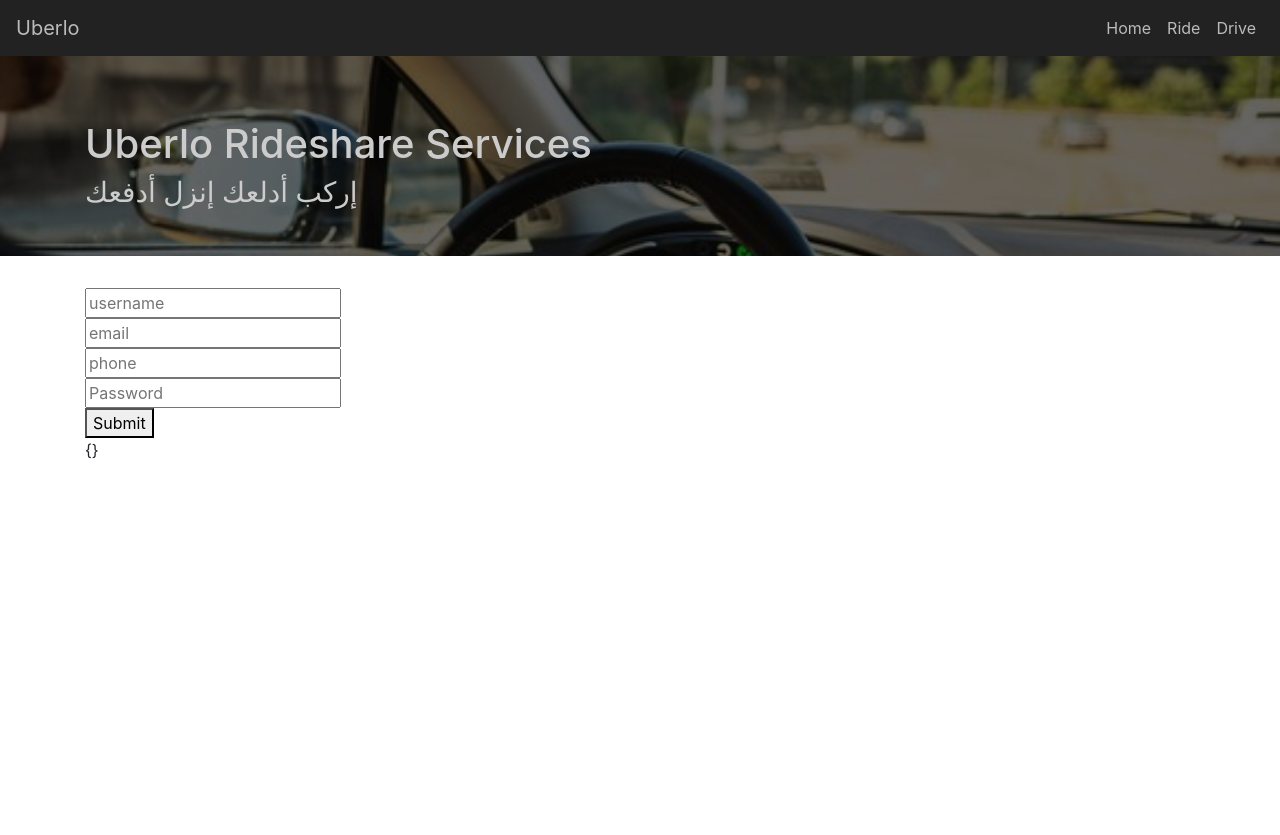
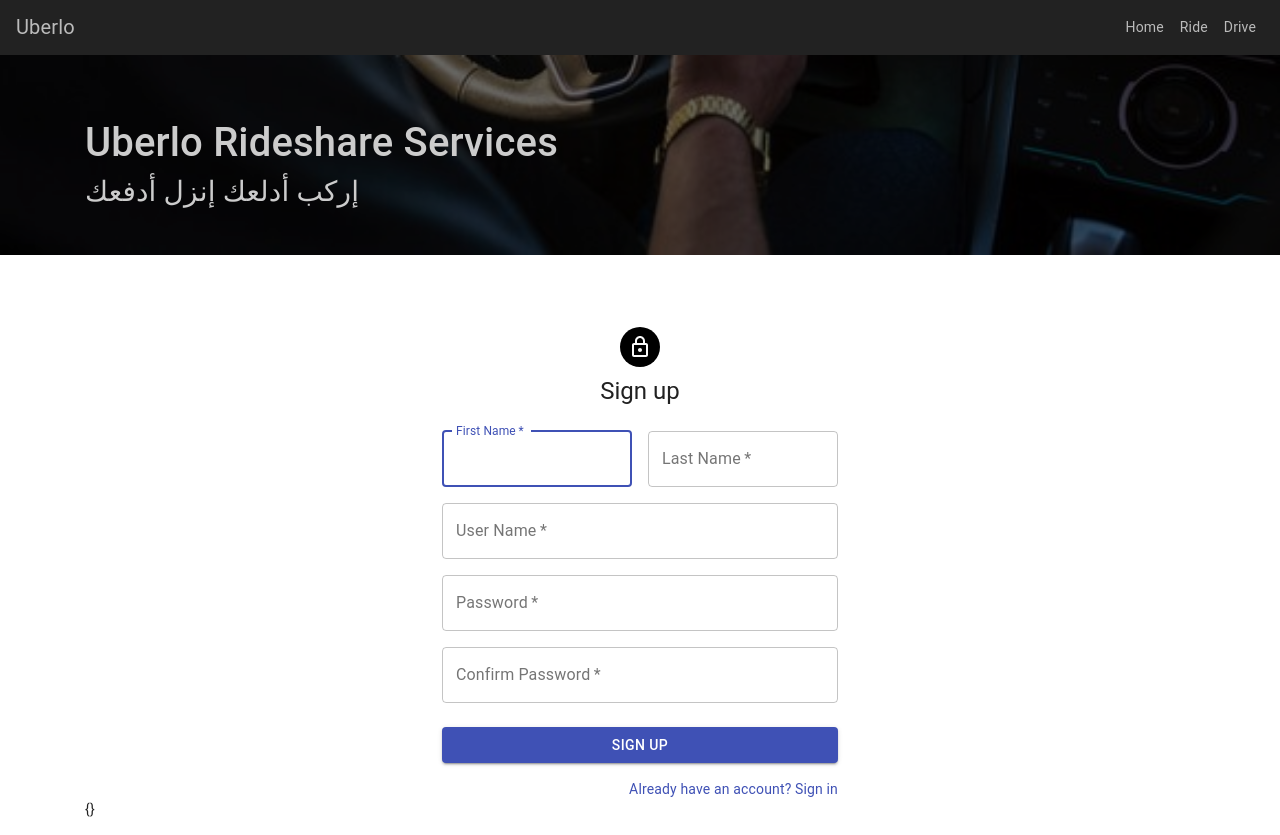
Before and after one commit to fadyelgawly/Uberlo, a React (Create React App) app in the folder frontend/: page /ride in a window 1280 px wide. Before the commit the page ends 800 px from the top, so only its background shows below. Built offline with nearby package versions, Linux system fonts and the light colour scheme.

Commit message:
MaterialUI

```diff
--- a/frontend/src/Ride.js
+++ b/frontend/src/Ride.js
@@ -1,5 +1,5 @@
 import React , { Component } from 'react';
-import Form from './components/Form';
+import SignUp from './components/Form';
 
 export class Ride extends Component{
 
@@ -19,17 +19,17 @@
               'Accept': 'application/json',
               'Content-Type': 'application/json',
             },
-            body: JSON.stringify({ ...fields })
+            body: JSON.stringify({ fields })
             }).then(function(data){
                 console.log(data.status)
-                });;
+                });
 
 
     };
     render(){
         return(
             <div>
-                <Form onSubmit= { fields => this.onSubmit(fields)} />
+                <SignUp />
                 <p>
                 {JSON.stringify(this.state.fields, null, 2)}
                 </p>
--- a/frontend/src/components/Form.js
+++ b/frontend/src/components/Form.js
@@ -1,60 +1,155 @@
 import React from 'react';
+import Avatar from '@material-ui/core/Avatar';
+import Button from '@material-ui/core/Button';
+import CssBaseline from '@material-ui/core/CssBaseline';
+import TextField from '@material-ui/core/TextField';
+import Link from '@material-ui/core/Link';
+import Grid from '@material-ui/core/Grid';
+import LockOutlinedIcon from '@material-ui/icons/LockOutlined';
+import Typography from '@material-ui/core/Typography';
+import { makeStyles } from '@material-ui/core/styles';
+import Container from '@material-ui/core/Container';
 
-export default class Form extends React.Component {
-    state = {
-        username: '',
-        password: '',
-        email: '',
-        isDriver: '0',
-        phone: '',
-        isConfirmed: '0'
-    }
+const useStyles = makeStyles(theme => ({
+    '@global': {
+      body: {
+        backgroundColor: theme.palette.common.white,
+      },
+    },
+    paper: {
+      marginTop: theme.spacing(8),
+      display: 'flex',
+      flexDirection: 'column',
+      alignItems: 'center',
+    },
+    avatar: {
+      margin: theme.spacing(1),
+      backgroundColor: theme.palette.common.black,
+    },
+    form: {
+      width: '100%', // Fix IE 11 issue.
+      marginTop: theme.spacing(3),
+    },
+    submit: {
+      margin: theme.spacing(3, 0, 2),
+    },
+  }));
 
-    change = e => {
-        this.setState({
-            [e.target.name]:e.target.value
-        });
-    };
+export default function SignUp() {
 
-    onSubmit = e => {
-        e.preventDefault();
-        this.props.onSubmit(this.state);
-    };
+  const classes = useStyles();
 
-    render(){
-        return(
-            <form>
-                <input
-                name="username"
-                placeholder= 'username'
-                value= {this.state.firstname}
-                onChange={e => this.change(e)}
+    // state = {
+    //     username: '',
+    //     password: '',
+    //     email: '',
+    //     isDriver: '0',
+    //     phone: '',
+    //     isConfirmed: '0'
+    // }
+
+    // classes = useStyles();
+
+    // change = e => {
+    //     this.setState({
+    //         [e.target.name]:e.target.value
+    //     });
+    // };
+
+    // onSubmit = e => {
+    //     e.preventDefault();
+    //     this.props.onSubmit(this.state);
+    // };
+
+    return(
+        <Container component="main" maxWidth="xs">
+        <CssBaseline />
+        <div className={classes.paper}>
+            <Avatar className={classes.avatar}>
+            <LockOutlinedIcon />
+            </Avatar>
+            <Typography component="h1" variant="h5">
+            Sign up
+            </Typography>
+            <form className={classes.form} noValidate>
+            <Grid container spacing={2}>
+                <Grid item xs={12} sm={6}>
+                <TextField
+                    autoComplete="fname"
+                    name="firstName"
+                    variant="outlined"
+                    required
+                    fullWidth
+                    id="firstName"
+                    label="First Name"
+                    autoFocus
                 />
-                <br/>
-                <input
-                name="email"
-                placeholder= 'email'
-                value= {this.state.firstname}
-                onChange={e => this.change(e)}
+                </Grid>
+                <Grid item xs={12} sm={6}>
+                <TextField
+                    variant="outlined"
+                    required
+                    fullWidth
+                    id="lastName"
+                    label="Last Name"
+                    name="lastName"
+                    autoComplete="lname"
                 />
-                <br/>
-                <input
-                name="phone"
-                placeholder= 'phone'
-                value= {this.state.firstname}
-                onChange={e => this.change(e)}
+                </Grid>
+                <Grid item xs={12}>
+                <TextField
+                    variant="outlined"
+                    required
+                    fullWidth
+                    id="username"
+                    label="User Name"
+                    name="username"
+                    autoComplete="username"
                 />
-                <br/>
-                 <input
-                name="password"
-                type="password"
-                placeholder= 'Password'
-                value= {this.state.firstname}
-                onChange={e => this.change(e)}
+                </Grid>
+                <Grid item xs={12}>
+                <TextField
+                    variant="outlined"
+                    required
+                    fullWidth
+                    name="password"
+                    label="Password"
+                    type="password"
+                    id="password"
+                    autoComplete="current-password"
                 />
-                <br/>
-                <button onClick= {e => this.onSubmit(e)}>Submit</button>
+                </Grid>
+                <Grid item xs={12}>
+                <TextField
+                    variant="outlined"
+                    required
+                    fullWidth
+                    name="password"
+                    label="Confirm Password"
+                    type="password"
+                    id="confirmPassword"
+                    autoComplete="current-password"
+                />
+                </Grid>
+            </Grid>
+            <Button
+                type="submit"
+                fullWidth
+                variant="contained"
+                color="primary"
+                className={classes.submit}
+            >
+                Sign Up
+            </Button>
+            <Grid container justify="flex-end">
+                <Grid item>
+                <Link href="#" variant="body2">
+                    Already have an account? Sign in
+                </Link>
+                </Grid>
+            </Grid>
             </form>
-        );
-    }
+        </div>
+    </Container>
+    );
 }
```
